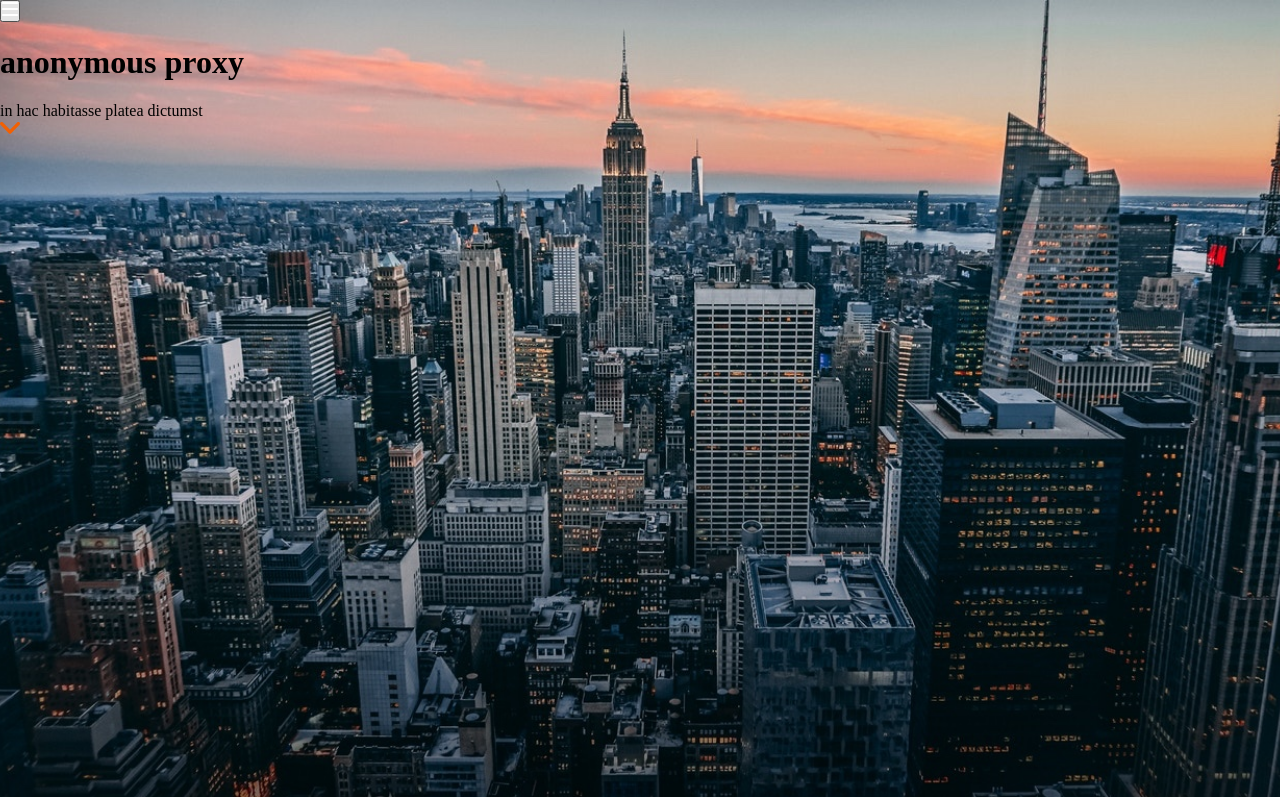
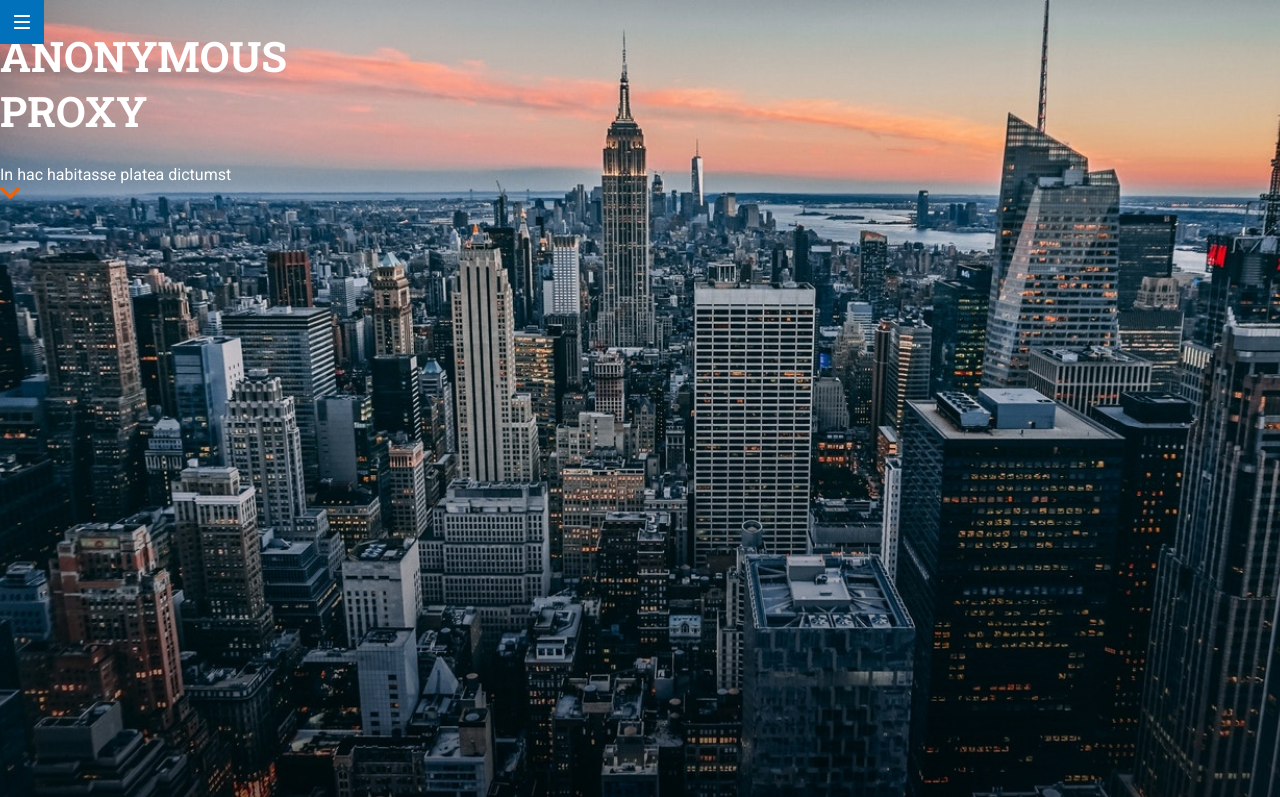
Before and after one commit to laugeeme/modulo-1-evaluacion-final-laurageeme, a website: page public/index.html in a window 1280 px wide. Shown: the top 797 px of the page. Drawn offline with nearby package versions, Linux system fonts and the light colour scheme.

Commit message:
commit progress

```diff
--- a/_src/assets/scss/layouts/_header.scss
+++ b/_src/assets/scss/layouts/_header.scss
@@ -4,18 +4,53 @@
     background: url(/assets/images/cover.jpg) no-repeat;
     background-position: top;
     background-size: cover;
+    display: flex;
 
 }
 
-.btn_burguer_container {
+.btnBurguer_container {
+    position: fixed;
+    background-color: $colorMidBlue;
     width: 44px;
     height: 44px;
-    background-color: $colorMidBlue;
-    position: fixed;
+    padding-left: 14px;
+    padding-right: 14px;
+    padding-bottom: 15px;
+    padding-top: 15px;
 
-    &btnBurguer {
-        padding-left: 16px;
+
+    & btn_burguer {
+        width: 16px;
         height: 14px;
-        position:fixed;
+
     }
 }
+
+.header_text_container {
+        width: 100vw;
+        display: flex;
+        flex-direction: column;
+
+
+
+    & h1{
+        color:$colorText1;
+        font-family:$fontStyle1;
+        text-transform: uppercase;
+        font-size: 42px;
+        line-height: 55px;
+
+
+
+    }
+
+    & p {
+        color:$colorText1;
+        font-family:$fontStyle2;
+        font-size: 16px;
+
+
+
+    }
+
+}
--- a/public/index.html
+++ b/public/index.html
@@ -13,24 +13,22 @@
 
     <body>
         <div class="page">
-            <header class="page__header">
-                <div class="btnBurguer_container">
-                    <button class="btnBurguer">
-                        <img src="../../assets/images/ico-menu.svg" alt=""> <a href="#web adalab"></a>
-                    </button>
+            <div class="page__header">
+                <div class="btnBurguer_container"> <a class="btnBurguer" href="#webAdalab" alt="Enlace a Adalab"> <img src="../../assets/images/ico-menu.svg"
+                alt="Menu"> </a>
+
                 </div>
                 <div class="header_text_container">
-                     <h1>anonymous proxy</h1>
+                     <h1>anonymous <br>proxy</h1>
 
-                    <p>in hac habitasse platea dictumst</p>
-                </div>
-                <div class="down_container"> <a href="#down"><img src="../../assets/images/ico-scroll-down.svg" alt="Scroll hacia el final de la página"> </a>
+                    <p>In hac habitasse platea dictumst</p> <a href="#down"><img src="../../assets/images/ico-scroll-down.svg" alt="Scroll hacia el final de la página"></a>
 
                 </div>
-            </header>
-            <main class="page__main">
-                <section class="section1">
-                     <h4>insomnia tips</h3>
+            </div>
+        </div>
+        <main class="page__main">
+            <section class="section1">
+                 <h4>insomnia tips</h3>
             <h2>looking through a window</h2>
             <p>donec accumsan, nulla ut volutpat porttitor, quam odio tempus felis, at luctus ex diam nec lectus.
                 vivamus semper sodales rutrum.</p>
```
Also changed, not shown: _src/templates/partials/_header.html (+9 -11 lines), public/assets/css/main.css, 1 other file.
